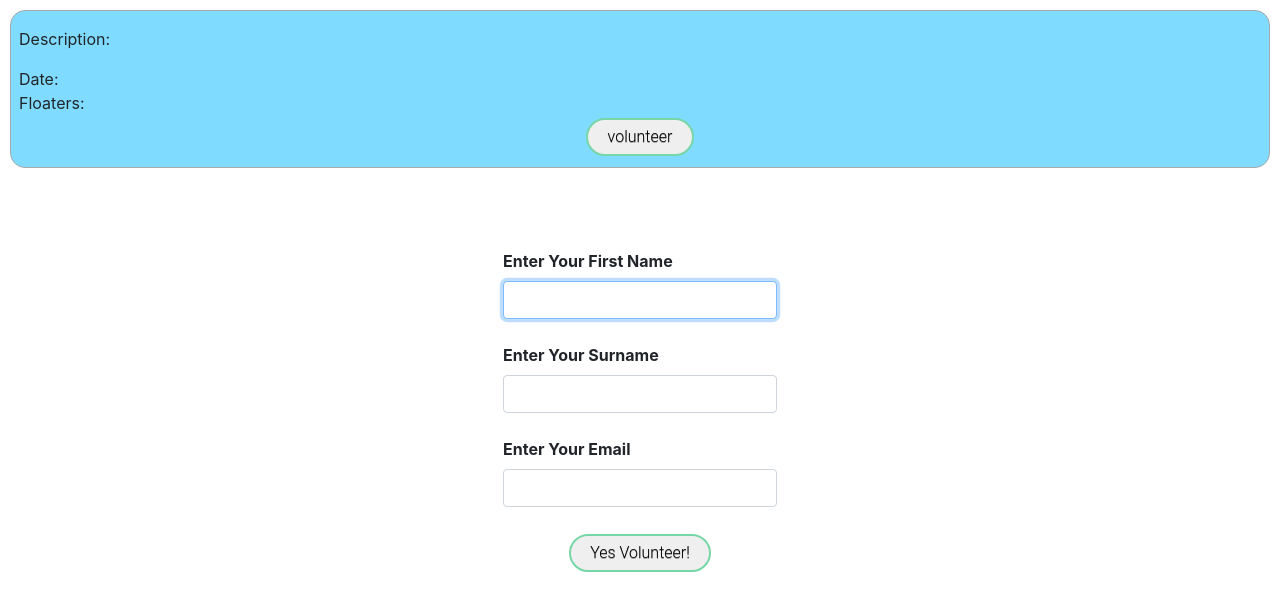
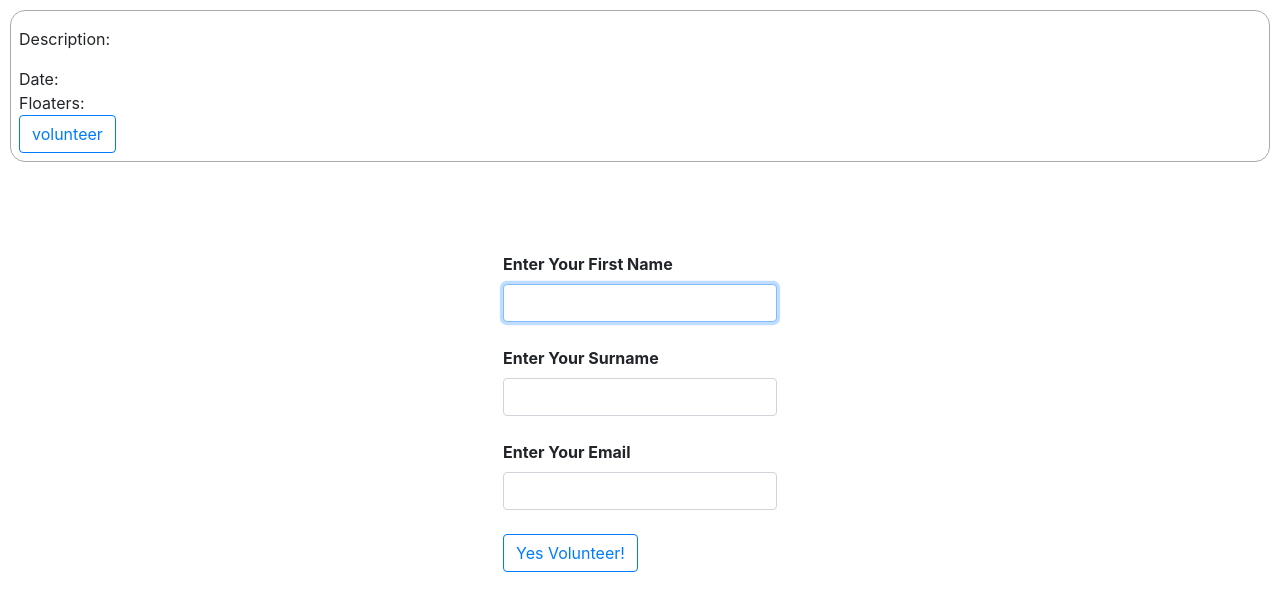
Before and after one commit to MHDGhanemBalhawan/events-calendar, a React (Create React App) app in the folder frontend/: page /event/eventname in a window 1280 px wide. Both pictures are taken after a click on the button "volunteer". Shown: the top 610 px of the page. Built offline with nearby package versions, Linux system fonts and the light colour scheme; no server answers.

Commit message:
removing old styling and resizing events

```diff
--- a/frontend/src/Components/Event.js
+++ b/frontend/src/Components/Event.js
@@ -1,10 +1,8 @@
 import React from "react";
 import "../Style/Event.css";
 import "../Style/Events.css";
-import "../Style/AddButton.css";
 import Popup from "reactjs-popup";
 import MyForm from "./MyForm.js";
-
 
 const Event = props => {
     return (
@@ -14,7 +12,11 @@ const Event = props => {
             <div>Date: {props.date}</div>
             <div>Floaters: {props.floaters}</div>
             <Popup
-                trigger={<button className="button4"> volunteer</button>}
+                trigger={
+                    <button type="button" class="btn btn-outline-primary">
+                        volunteer
+                    </button>
+                }
                 position="right center"
                 modal
             >
--- a/frontend/src/Components/Events.js
+++ b/frontend/src/Components/Events.js
@@ -4,7 +4,8 @@ import Event from "./Event.js";
 const Events = props => {
     return (
         <div className="events">
-            {props.events.map(function (event, i) {
+            <h1> All Events</h1>
+            {props.events.map(function(event, i) {
                 return (
                     <Event
                         key={i}
--- a/frontend/src/Components/MyForm.js
+++ b/frontend/src/Components/MyForm.js
@@ -1,6 +1,4 @@
 import React from "react";
-import "../Style/AddButton.css";
-
 
 //write function that takes event.target (the form) and returns json
 const formToJson = form => {
@@ -28,23 +26,46 @@ export default class MyForm extends React.Component {
     }
 
     render() {
-        return <form onSubmit={this.handleSubmit}>
+        return (
+            <form onSubmit={this.handleSubmit}>
                 <br />
                 <label className="font-weight-bold" htmlFor="firstname">
-                Enter Your First Name{" "}
+                    Enter Your First Name
                 </label>
-            <input className="input form-control" id="username" name="firstname" type="text" />
+                <input
+                    className="input form-control"
+                    id="username"
+                    name="firstname"
+                    type="text"
+                />
 
                 <br />
-            <label className="font-weight-bold" htmlFor="surname">Enter Your Surname </label>
-            <input className="input form-control" id="surname" name="surname" type="text" />
+                <label className="font-weight-bold" htmlFor="surname">
+                    Enter Your Surname
+                </label>
+                <input
+                    className="input form-control"
+                    id="surname"
+                    name="surname"
+                    type="text"
+                />
 
                 <br />
-            <label className="font-weight-bold" htmlFor="email">Enter Your Email </label>
-            <input className="input form-control" id="email" name="email" type="email" />
+                <label className="font-weight-bold" htmlFor="email">
+                    Enter Your Email
+                </label>
+                <input
+                    className="input form-control"
+                    id="email"
+                    name="email"
+                    type="email"
+                />
 
                 <br />
-            <button className="button4">Yes Volunteer!</button>
-        </form>;
+                <button type="button" class="btn btn-outline-primary">
+                    Yes Volunteer!
+                </button>
+            </form>
+        );
     }
 }
--- a/frontend/src/MyForm.css
+++ /dev/null
@@ -1,3 +0,0 @@
-.Myform{
-
-}
--- a/frontend/src/Style/AddButton.css
+++ /dev/null
@@ -1,23 +0,0 @@
-.button4 {
-  /* display: inline-block; */
-  padding: 0.3em 1.2em;
-  margin: 0 0.1em 0.1em 0;
-  border: 0.16em solid rgba(255, 255, 255, 0);
-  border-radius: 2em;
-  box-sizing: border-box;
-  text-decoration: none;
-  font-family: "Roboto", sans-serif;
-  font-weight: 300;
-  color: #030303;
-  text-shadow: 0 0.04em 0.04em rgba(0, 0, 0, 0.35);
-  text-align: center;
-  transition: all 0.2s;
-  border-color: rgb(119, 214, 166);
-}
-.button4:hover {
-  border-color: rgb(192, 27, 27);
-}
-.button4 {
-  display: block;
-  margin: 0.2em auto;
-}
--- a/frontend/src/Style/Event.css
+++ b/frontend/src/Style/Event.css
@@ -1,8 +1,7 @@
 .event {
-  background-color: #7fdbff;
   margin: 10px;
   /* margin-top: 20px; */
   padding: 8px;
-  border: 1px solid #AAAAAA;
+  border: 1px solid #aaaaaa;
   border-radius: 15px;
 }
--- a/frontend/src/Style/Events.css
+++ b/frontend/src/Style/Events.css
@@ -1,6 +1,4 @@
 .events {
-  background: rgb(230, 230, 230);
-  width: 33%;
   margin: 30px;
   margin-top: 10px;
   padding: 2px;
```
Also changed, not shown: frontend/src/TestDataFloaters.js (deleted, +0 -8 lines), frontend/src/Style/BubbleButton.css (deleted). Lines whose indentation alone changed are shown as unchanged.
